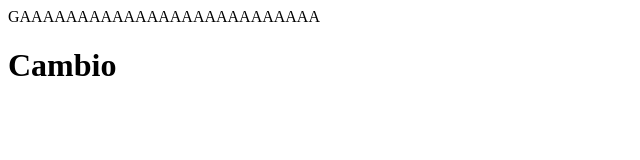
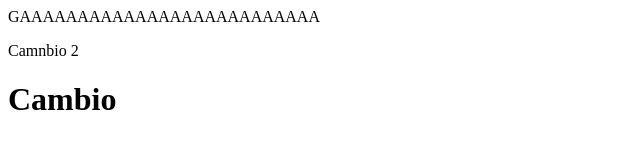
Before and after one commit to thonystar/PaginawebCafeteria, a plain HTML site: page index.html in a window 1280 px wide. Shown: the whole page, without its empty margins (0-640 px from the left). Drawn offline with Linux system fonts and the light colour scheme.

Commit message:
Update index.html
cambio 2

```diff
--- a/index.html
+++ b/index.html
@@ -1,5 +1,5 @@
 <p> GAAAAAAAAAAAAAAAAAAAAAAAAAA</p>
 
-
+<p> Camnbio 2</p>
 
 <h1>Cambio</h1>
```
